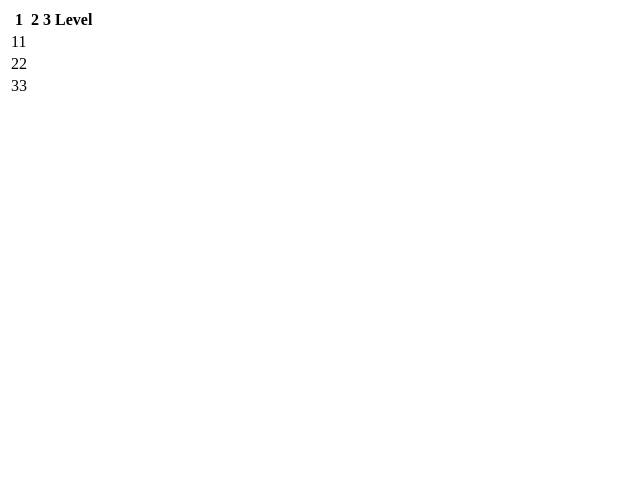
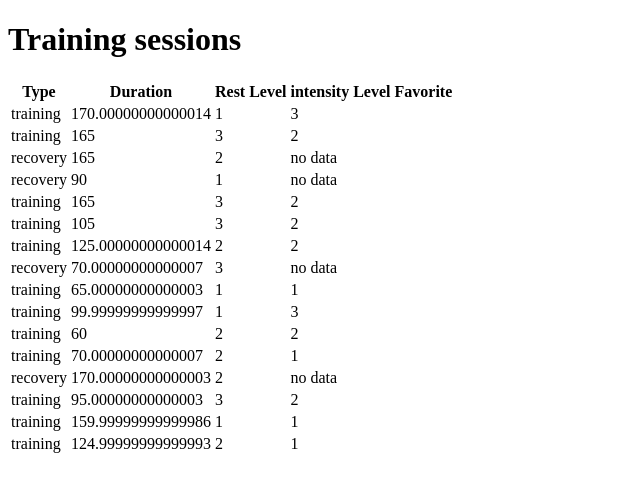
Before and after one commit to Dragggan/TraningSesions, a React (Create React App) app: page / in a window 1280 px wide. Shown: the top 492 px of the page, without its empty margins (0-640 px from the left). Built offline with nearby package versions, Linux system fonts and the light colour scheme.

Commit message:
data in the table, success

```diff
--- a/src/components/traningSesionsTable.tsx
+++ b/src/components/traningSesionsTable.tsx
@@ -29,19 +29,30 @@ export const TraningSesionsTable: FC = () => {
     else {
         return (
             <>
+                <h1>Training sessions</h1>
                 <table className="seasion_table">
                     <thead>
                         <tr>
-                            <th>1</th>
-                            <th>2</th>
-                            <th>3 Level</th>
-
+                            <th>Type</th>
+                            <th>Duration</th>
+                            <th>Rest Level</th>
+                            <th>intensity Level</th>
+                            <th>Favorite</th>
                         </tr>
                     </thead>
                     <tbody>
-                        <tr><td>11</td></tr>
-                        <tr><td>22</td></tr>
-                        <tr><td>33</td></tr>
+                        {sesions.map(row => {
+                            return (
+                                <tr key={row.id}>
+                                    <td className='type'>{row.type}</td>
+                                    <td>{row.duration}</td>
+                                    <td>{row.restLevel}</td>
+                                    <td>{row.type === 'training' ? row.intensityLevel : 'no data'}</td>
+
+                                </tr>
+
+                            )
+                        })}
                     </tbody>
                 </table>
             </>
```
